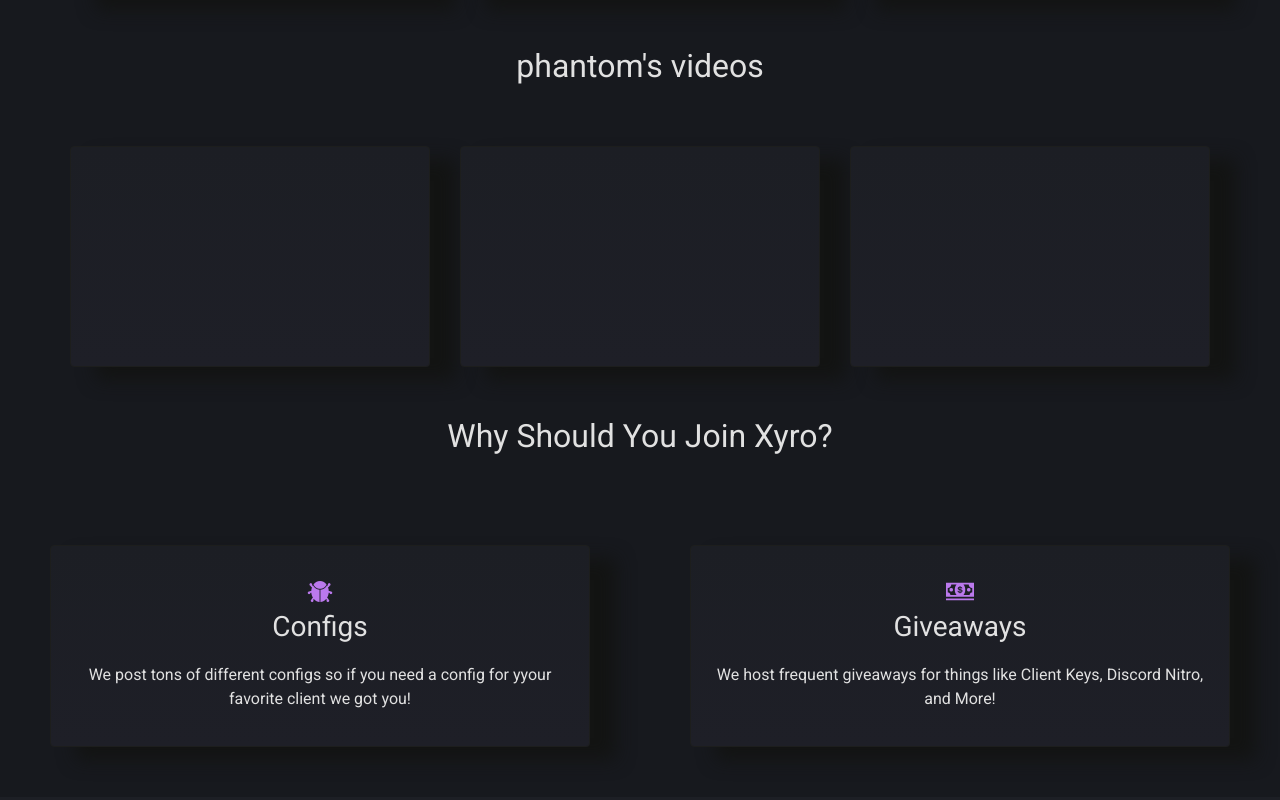
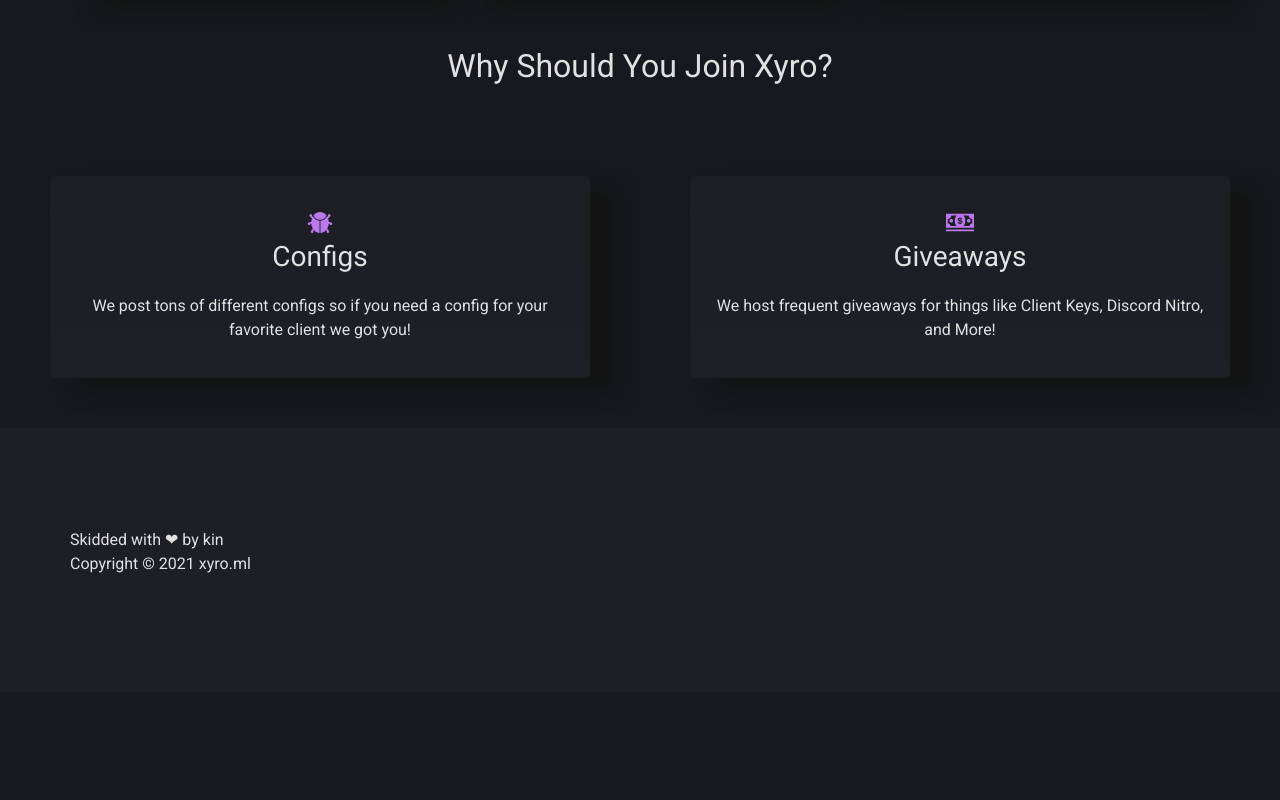
Before and after one commit to kin-the-dev/xyro, a plain HTML site: page index.html in a window 1280 px wide. Shown: the part 832-1632 px from the top of the page. After the commit the page ends 1524 px from the top, so only its background shows below. Drawn offline with Linux system fonts and the light colour scheme; files whose address does not match are found by name.

Commit message:
Update index.html

```diff
--- a/index.html
+++ b/index.html
@@ -111,50 +111,6 @@
 </div>
 </div>
 
-<div class="bloc l-bloc none" id="bloc-2">
-<div class="container bloc-sm">
-<div class="row">
-<div class="col-sm-10 offset-sm-1 col-md-8 offset-md-2 col-lg-6 offset-lg-3">
-<h2 class="mg-md text-lg-center text-md-center text-sm-center text-center">phantom's videos<br /></h2>
-</div>
-</div>
-</div>
-</div>
-
-<div class="bloc l-bloc" id="bloc-3">
-<div class="container bloc-sm">
-<div class="row">
-<div class="col">
-<div class="card astolfo-card">
-<div class="card-body">
-<div class="embed-responsive embed-responsive-16by9">
-<iframe class="embed-responsive-item" src="" frameborder="0" webkitallowfullscreen mozallowfullscreen allowfullscreen></iframe>
-</div>
-</div>
-</div>
-</div>
-<div class="col-md-4">
-<div class="card astolfo-card">
-<div class="card-body">
-<div class="embed-responsive embed-responsive-16by9">
-<iframe class="embed-responsive-item" src="" frameborder="0" webkitallowfullscreen mozallowfullscreen allowfullscreen></iframe>
-</div>
-</div>
-</div>
-</div>
-<div class="col-md-4">
-<div class="card astolfo-card">
-<div class="card-body">
-<div class="embed-responsive embed-responsive-16by9">
-<iframe class="embed-responsive-item" src="" frameborder="0" webkitallowfullscreen mozallowfullscreen allowfullscreen></iframe>
-</div>
-</div>
-</div>
-</div>
-</div>
-</div>
-</div>
-
 <div class="bloc l-bloc" id="bloc-4">
 <div class="container bloc-sm">
 <div class="row">
@@ -184,7 +140,7 @@
 <span class="icon-lavender-floral ion ion-bug"></span><br />
 Configs<br />
 </h3>
-<p class="p-style text-lg-center text-md-center text-sm-center text-center">We post tons of different configs so if you need a config for yyour favorite client we got you!</p>
+<p class="p-style text-lg-center text-md-center text-sm-center text-center">We post tons of different configs so if you need a config for your favorite client we got you!</p>
 </div>
 </div>
 </div>
@@ -226,7 +182,7 @@ Giveaways<br />
 <div class="row">
 <div class="col-12 col-sm-4 col-lg-12">
 <p>
-Skidded with&#x2764;&nbsp;by kin<br />
+Skidded with &#x2764;&nbsp;by kin<br />
 Copyright &#169; 2021 xyro.ml<br />
 </p>
 </div>
```
